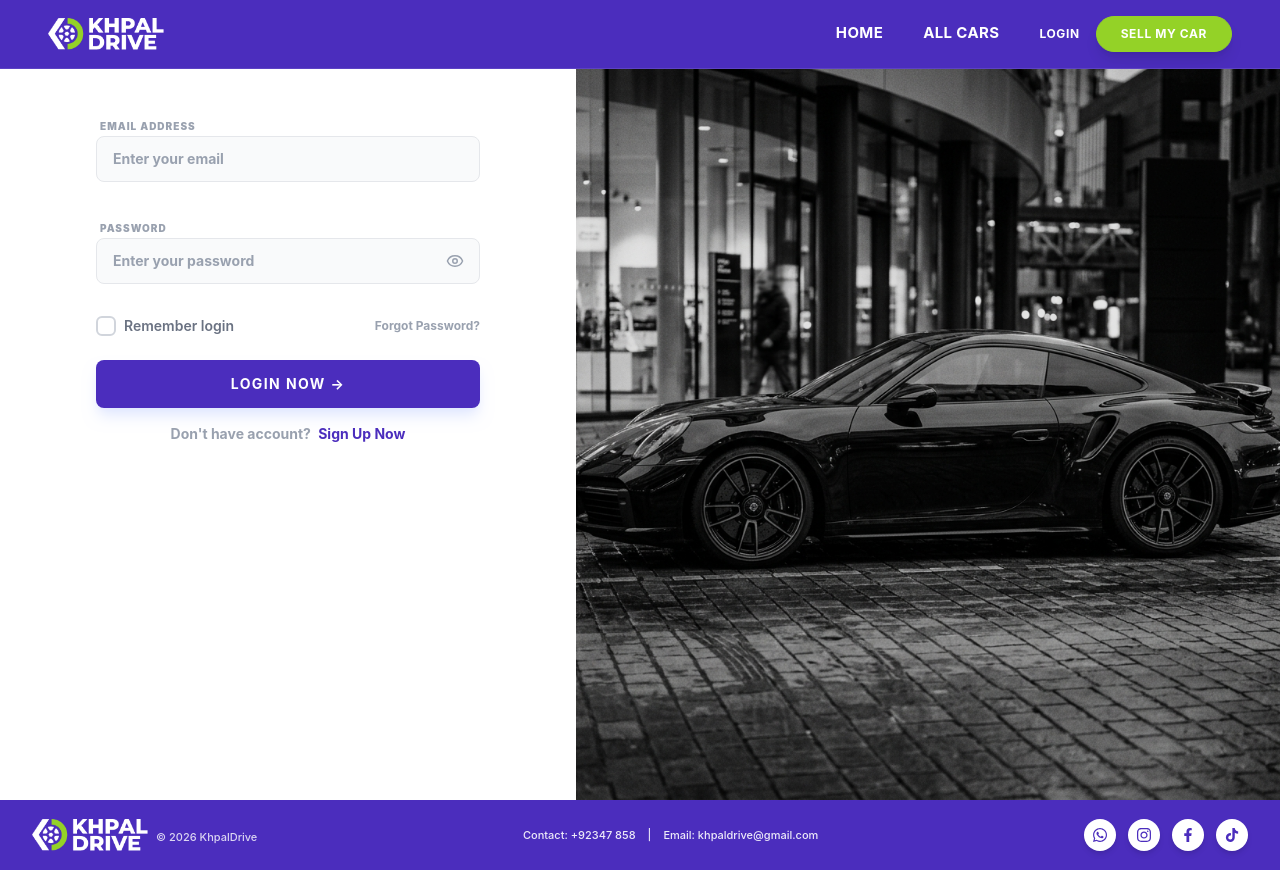
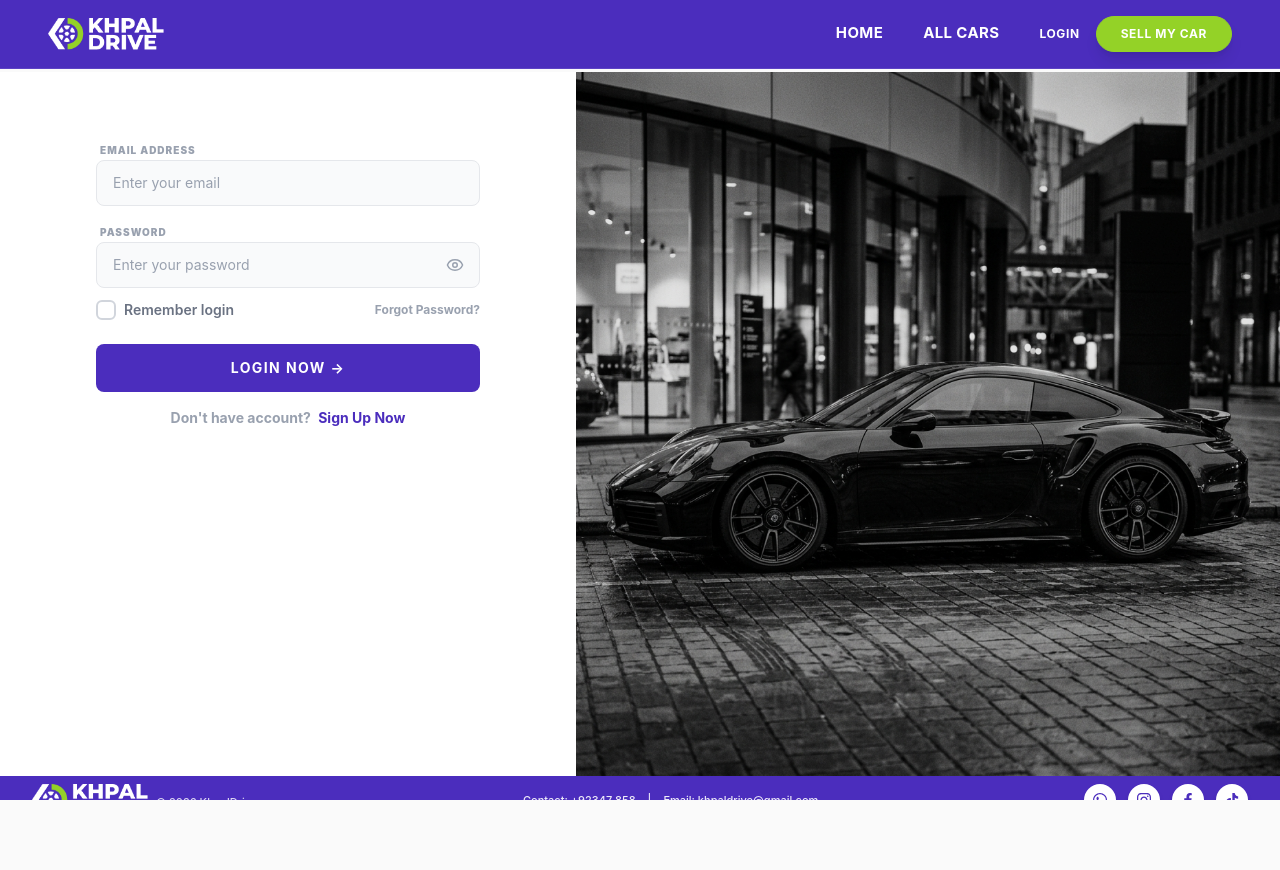
Before and after one commit to Syed-Alam-khan/khpalDrive, a React (Vite) app: page /login in a window 1280 px wide. After the commit the page ends 800 px from the top, so only its background shows below. Built offline with nearby package versions, Linux system fonts and the light colour scheme; a web font is replaced by a local one.

Commit message:
UI refinements and search filter updates

```diff
--- a/src/MainLayout/MainLayout.jsx
+++ b/src/MainLayout/MainLayout.jsx
@@ -6,9 +6,10 @@
 const MainLayout = ({ children }) => {
   const location = useLocation();
   const isHomePage = location.pathname === '/';
+  const isLoginPage = location.pathname === '/login';
 
   return (
-    <div className="flex flex-col min-h-screen">
+    <div className={`flex flex-col ${isLoginPage ? 'h-screen overflow-hidden' : 'min-h-screen'}`}>
       <Header />
       <main className="flex-grow pt-[56px] md:pt-[72px]">
         {children}
--- a/src/components/SearchFilter.jsx
+++ b/src/components/SearchFilter.jsx
@@ -187,7 +187,7 @@
           className="flex-1 bg-[#F9FAFB] border-2 border-[#E5E7EB] rounded-xl py-3.5 px-5 flex items-center justify-between font-black text-gray-800"
         >
           <div className="flex items-center gap-2">
-            <FaFilter className="text-[#4B2DBD]" size={12} />
+            <FaFilter className="text-[#4B2DBD]" size={16} />
             <span className="text-[12px] uppercase tracking-widest">Filters</span>
             {activeFiltersCount > 0 && (
               <span className="bg-[#4B2DBD] text-white text-[9px] w-4 h-4 rounded-full flex items-center justify-center">
--- a/src/pages/Login.jsx
+++ b/src/pages/Login.jsx
@@ -30,14 +30,14 @@
   };
 
   return (
-    <div className="min-h-screen flex bg-white font-sans text-gray-800 mt-[-56px] md:mt-[-72px]">
+    <div className="flex bg-white font-sans text-gray-800 flex-1 overflow-hidden">
       {/* Left Side: Form */}
-      <div className="w-full lg:w-[45%] flex flex-col justify-start pt-24 px-8 md:px-16 lg:px-24">
+      <div className="w-full lg:w-[45%] flex flex-col justify-start pt-8 md:pt-12 px-8 md:px-16 lg:px-24 overflow-y-auto">
         <div className="max-w-sm w-full mx-auto space-y-4">
 
 
           {/* Form */}
-          <form onSubmit={handleLogin} className="space-y-8 pt-4">
+          <form onSubmit={handleLogin} className="space-y-3 pt-4">
             <div className="space-y-2">
               <label className="text-[10px] font-black text-gray-400 uppercase tracking-widest mb-1 ml-1">Email Address</label>
               <input
@@ -46,7 +46,7 @@
                 value={email}
                 onChange={(e) => setEmail(e.target.value)}
                 placeholder="Enter your email"
-                className="w-full bg-[#F9FAFB] border border-[#E5E7EB] rounded-lg py-3 px-4 focus:bg-white focus:border-[#4B2DBD]/20 transition-all outline-none text-sm text-gray-800 font-bold placeholder:text-gray-400"
+                className="w-full bg-[#F9FAFB] border border-[#E5E7EB] rounded-lg py-3 px-4 focus:bg-white focus:border-[#4B2DBD]/20 transition-all outline-none text-sm text-gray-800 font-bold placeholder:text-gray-400 placeholder:font-normal"
               />
             </div>
 
@@ -59,7 +59,7 @@
                   value={password}
                   onChange={(e) => setPassword(e.target.value)}
                   placeholder="Enter your password"
-                  className="w-full bg-[#F9FAFB] border border-[#E5E7EB] rounded-lg py-3 px-4 focus:bg-white focus:border-[#4B2DBD]/20 transition-all outline-none text-sm text-gray-800 font-bold placeholder:text-gray-400 pr-12"
+                  className="w-full bg-[#F9FAFB] border border-[#E5E7EB] rounded-lg py-3 px-4 focus:bg-white focus:border-[#4B2DBD]/20 transition-all outline-none text-sm text-gray-800 font-bold placeholder:text-gray-400 placeholder:font-normal pr-12"
                 />
                 <button type="button" onClick={() => setShowPassword(!showPassword)} className="absolute right-4 top-1/2 -translate-y-1/2 text-gray-400 hover:text-[#4B2DBD] transition-colors">
                   {showPassword ? <EyeOff size={18} /> : <Eye size={18} />}
@@ -90,7 +90,7 @@
               <button
                 type="submit"
                 disabled={loading}
-                className="w-full bg-[#4B2DBD] hover:bg-[#3a2291] text-white py-3.5 rounded-lg font-bold transition-all shadow-lg shadow-indigo-100 active:scale-95 disabled:opacity-50 uppercase tracking-widest text-sm"
+                className="w-full bg-[#4B2DBD] hover:bg-[#3a2291] text-white py-3.5 rounded-lg font-bold transition-all active:scale-95 disabled:opacity-50 uppercase tracking-widest text-sm"
               >
                 {loading ? 'Processing...' : 'Login Now →'}
               </button>
```
